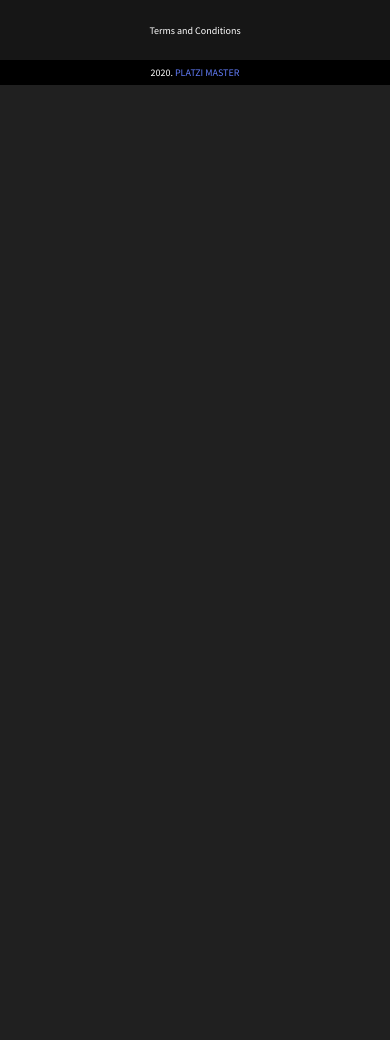
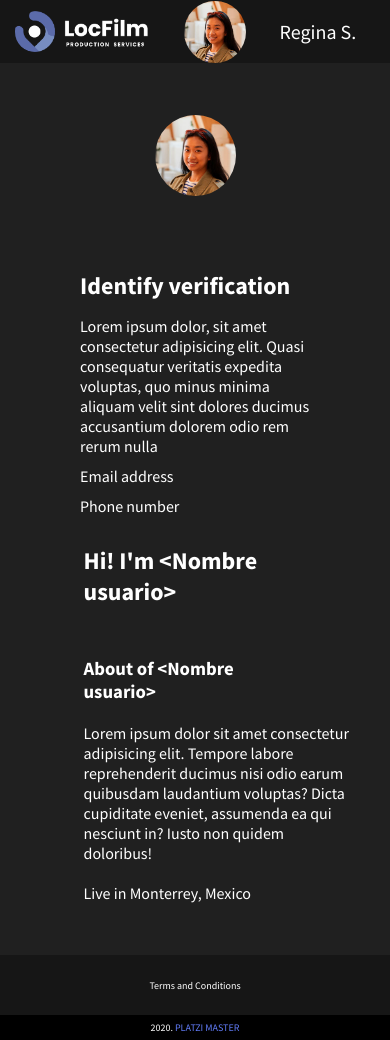
Before and after one commit to cesarp04/locfilm-frontend, a React app: page /user in a window 390 px wide. Before the commit the page ends 844 px from the top, so only its background shows below. Built offline with nearby package versions, Linux system fonts and the light colour scheme.

Commit message:
created the user profile component

```diff
--- a/src/assets/styles/components/Avatar.scss
+++ b/src/assets/styles/components/Avatar.scss
@@ -1,28 +1,25 @@
 @import "../Vars.scss";
 
-
-.Header__Menu{
+.Header__Menu {
   width: 240px;
 }
-.Header__Menu--Profile{
+.Header__Menu--Profile {
   display: flex;
   justify-content: space-evenly;
   align-items: center;
   cursor: pointer;
 }
-.Header__Menu--Profile img{
+.Header__Menu--Profile img {
   width: 62px;
   height: 62px;
   border-radius: 100%;
 }
-.Header__Menu--Profile p{
+.Header__Menu--Profile p {
   color: white;
   font-size: 20px;
 }
 
-
-.Header__Menu ul{
-    background-color: #161616;
+.Header__Menu ul {
   display: none;
   list-style: none;
   padding: 0px;
@@ -31,49 +28,48 @@
   height: 146px;
   margin-top: 1px;
 }
-.Header__Menu:hover ul, ul:hover{
+.Header__Menu:hover ul,
+ul:hover {
   display: block;
 }
-.Header__Menu li{
+.Header__Menu li {
   height: 73px;
+  background-color: #161616;
   display: flex;
   align-items: center;
   padding-left: 31px;
-
-
 }
-.Header__Menu li:nth-child(1){
+.Header__Menu li:nth-child(1) {
   border-bottom: 1px solid white;
 }
-.Header__Menu li img{
+.Header__Menu li:nth-child(2) {
+  border-bottom: 1px solid white;
+}
+.Header__Menu li img {
   width: 29px;
   margin-right: 54px;
 }
-.Header__Menu li a{
+.Header__Menu li a {
   text-decoration: none;
   color: white;
   font-size: 20px;
   margin-right: 25px;
-
 }
-.Header__Menu li a:hover{
+.Header__Menu li a:hover {
   text-decoration: underline;
 }
 
-
-
-.Header__Profile-photo{
+.Header__Profile-photo {
   width: 62px;
   height: 62px;
-
 }
-.Header__Profile-photo img{
+.Header__Profile-photo img {
   width: 62px;
   height: 62px;
   border-radius: 100%;
 }
 
-.Header__Profile-Username a{
+.Header__Profile-Username a {
   text-decoration: none;
   color: white;
 }
--- /dev/null
+++ b/src/assets/styles/components/UserProfile.scss
@@ -0,0 +1,48 @@
+@import "../Vars.scss";
+
+.container-user {
+  margin: 52px 0 52px 0;
+  display: flex;
+  justify-content: center;
+  color: $white;
+}
+
+.container-about {
+  margin: 30px 0 0 100px;
+}
+.container-about h1 {
+  margin-bottom: 50px;
+}
+
+.container-about p {
+  width: 270px;
+  margin-top: 20px;
+}
+
+@media (max-width: 768px) {
+  .container-user {
+    flex-wrap: wrap;
+    justify-content: center;
+    color: $white;
+  }
+  .container-about {
+    width: 80%;
+  }
+}
+@media (max-width: 425px) {
+  .container-user {
+    flex-wrap: wrap;
+    justify-content: center;
+    color: $white;
+  }
+
+  .container-about {
+    margin: 0;
+    padding: 0;
+    width: 223px;
+  }
+
+  .container-about h1 {
+    margin-top: 0px;
+  }
+}
--- a/src/components/Avatar.jsx
+++ b/src/components/Avatar.jsx
@@ -2,8 +2,6 @@ import React from "react"
 import { Link } from "react-router-dom"
 import "../assets/styles/components/Avatar.scss"
 import avatar from "../assets/static/profile.jpg"
-import iUser from "../assets/static/i_user.png"
-import iLogout from "../assets/static/i_logout.png"
 
 const Avatar = () => (
   <div className="Header__Menu">
@@ -13,11 +11,12 @@ const Avatar = () => (
     </div>
     <ul>
       <li>
-        <img src={iUser} alt="" />
-        <Link to="#">My Acount</Link>
+        <Link to="/user">My Acount</Link>
       </li>
       <li>
-        <img src={iLogout} alt="" />
+        <Link to="/edit">Settings</Link>
+      </li>
+      <li>
         <Link to="#">Logout</Link>
       </li>
     </ul>
--- /dev/null
+++ b/src/containers/UserProfile.jsx
@@ -0,0 +1,46 @@
+import React from "react"
+import Header from "../components/Header"
+import avatar from "../assets/static/profile.jpg"
+import "../assets/styles/components/UserProfile.scss"
+import "../assets/styles/components/UserEdit.scss"
+
+const User = () => {
+  return (
+    <>
+      <Header showSearch={false} showSignInLogin={false} />
+      <section className="container-user">
+        <div className="container-photo">
+          <figure className="container-photo-perfil">
+            <img src={avatar} alt="Photo Perfil" />
+          </figure>
+          <div className="identify">
+            <h2>Identify verification</h2>
+            <p>
+              Lorem ipsum dolor, sit amet consectetur adipisicing elit. Quasi
+              consequatur veritatis expedita voluptas, quo minus minima aliquam
+              velit sint dolores ducimus accusantium dolorem odio rem rerum
+              nulla
+            </p>
+            <div className="confirmed">
+              <p>Email address</p>
+              <p>Phone number </p>
+            </div>
+          </div>
+        </div>
+        <div className="container-about">
+          <h1>Hi! I'm {"<Nombre usuario>"}</h1>
+          <h3>About of {"<Nombre usuario>"}</h3>
+          <p>
+            Lorem ipsum dolor sit amet consectetur adipisicing elit. Tempore
+            labore reprehenderit ducimus nisi odio earum quibusdam laudantium
+            voluptas? Dicta cupiditate eveniet, assumenda ea qui nesciunt in?
+            Iusto non quidem doloribus!
+          </p>
+          <p>Live in Monterrey, Mexico</p>
+        </div>
+      </section>
+    </>
+  )
+}
+
+export default User
--- a/src/routes/App.js
+++ b/src/routes/App.js
@@ -7,6 +7,7 @@ import Login from "../containers/Login"
 import SignIn from "../containers/SignIn"
 import MyReservations from "../containers/MyReservations"
 import UserEdit from "../containers/UserEdit"
+import UserProfile from "../containers/UserProfile"
 
 const App = () => (
   <BrowserRouter>
@@ -15,8 +16,9 @@ const App = () => (
         <Route exact path="/" component={Home} />
         <Route exact path="/login" component={Login} />
         <Route exact path="/signin" component={SignIn} />
+        <Route exact path="/edit" component={UserEdit} />
+        <Route exact path="/user" component={UserProfile} />
         <Route exact path="/reservations" component={MyReservations} />
-        <Route exact path="/edit" component={UserEdit} />
       </Layout>
     </Switch>
   </BrowserRouter>
```
Lines whose indentation alone changed are shown as unchanged.
